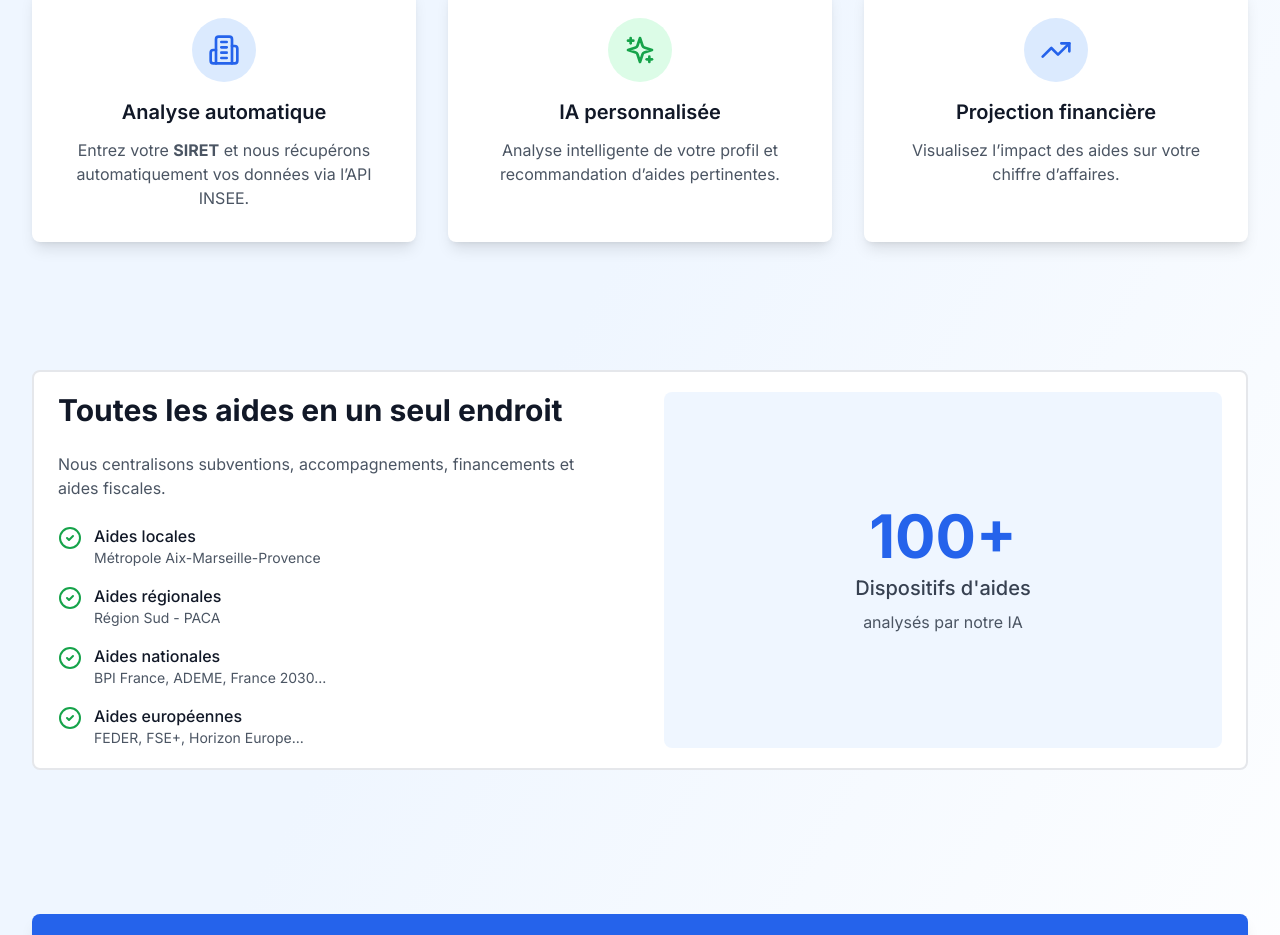
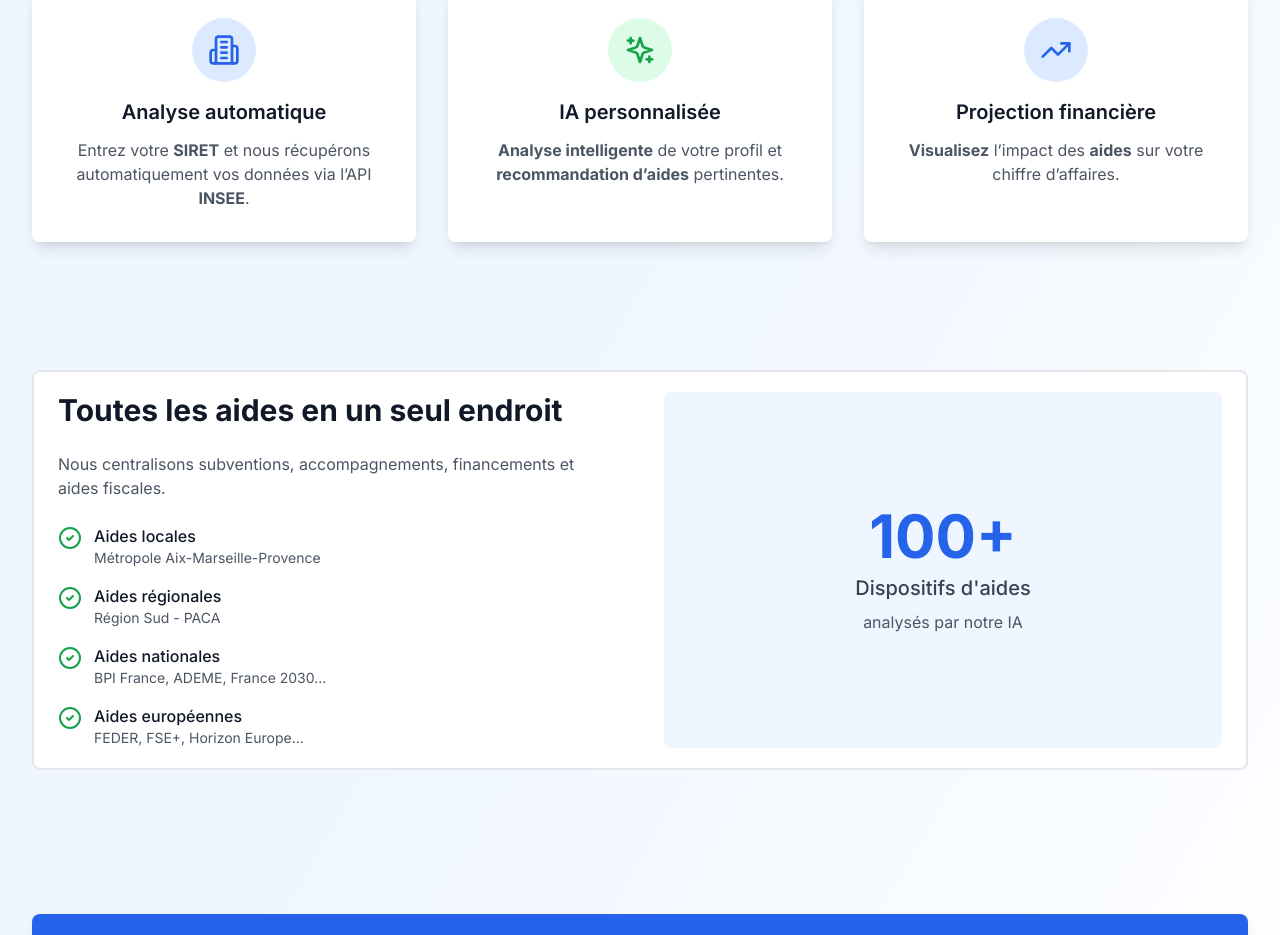
Before and after one commit to evxn13/hackathon, a Next.js app: page / in a window 1280 px wide. Shown: the part 900-1835 px from the top of the page. Built offline with nearby package versions, Linux system fonts and the light colour scheme.

Commit message:
Ajout Syntax strong

```diff
--- a/app/page.tsx
+++ b/app/page.tsx
@@ -223,7 +223,7 @@
                 Analyse automatique
               </h3>
               <p className="text-gray-600">
-                Entrez votre <strong>SIRET</strong> et nous récupérons automatiquement vos données via l’API INSEE.
+                Entrez votre <strong>SIRET</strong> et nous récupérons automatiquement vos données via l’API <strong>INSEE</strong>.
               </p>
             </CardContent>
           </Card>
@@ -237,7 +237,7 @@
                 IA personnalisée
               </h3>
               <p className="text-gray-600">
-                Analyse intelligente de votre profil et recommandation d’aides pertinentes.
+                <strong>Analyse intelligente</strong> de votre profil et <strong>recommandation d’aides</strong> pertinentes.
               </p>
             </CardContent>
           </Card>
@@ -251,7 +251,7 @@
                 Projection financière
               </h3>
               <p className="text-gray-600">
-                Visualisez l’impact des aides sur votre chiffre d’affaires.
+                <strong>Visualisez</strong> l’impact des <strong>aides</strong> sur votre chiffre d’affaires.
               </p>
             </CardContent>
           </Card>
```
